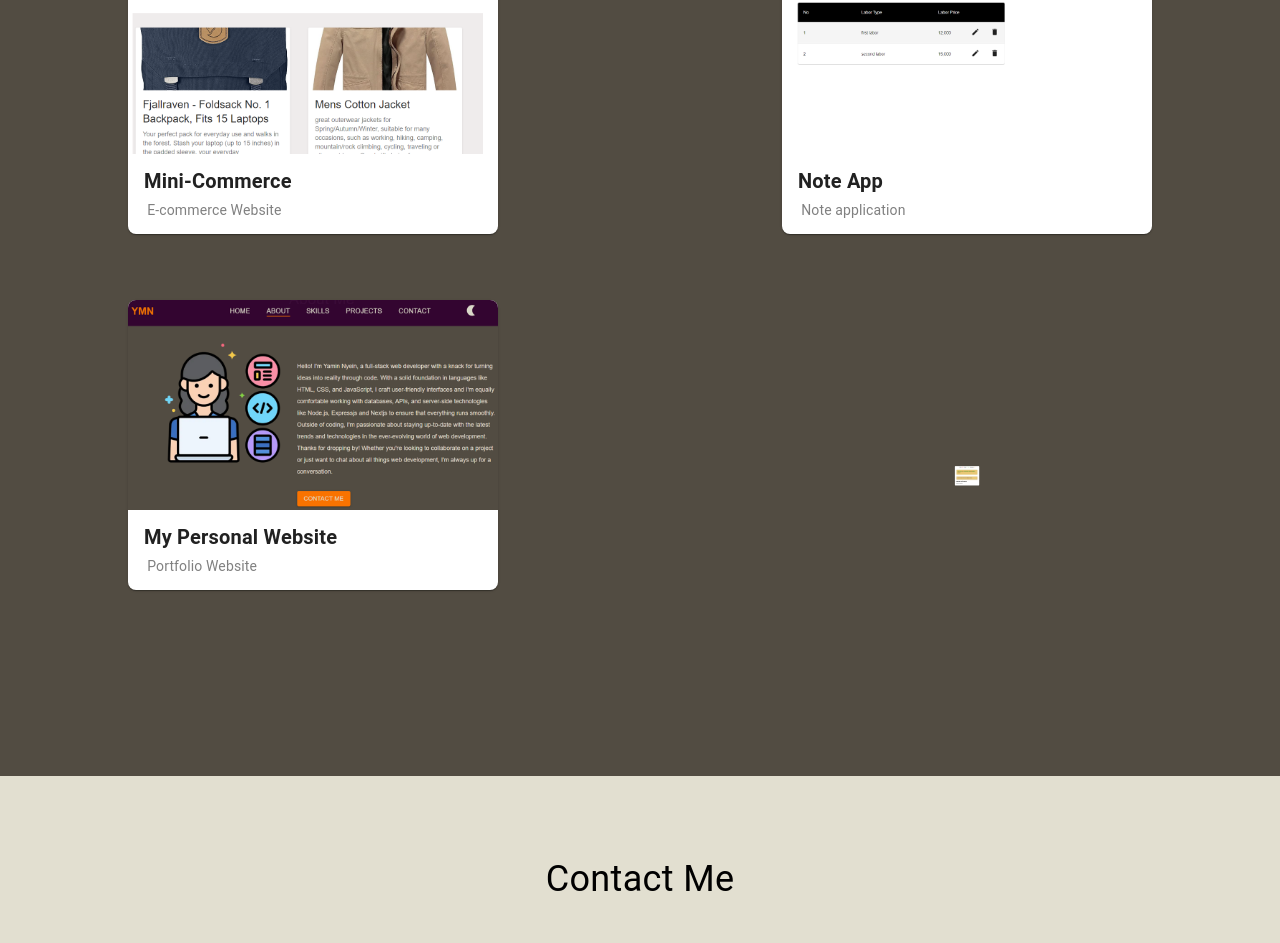
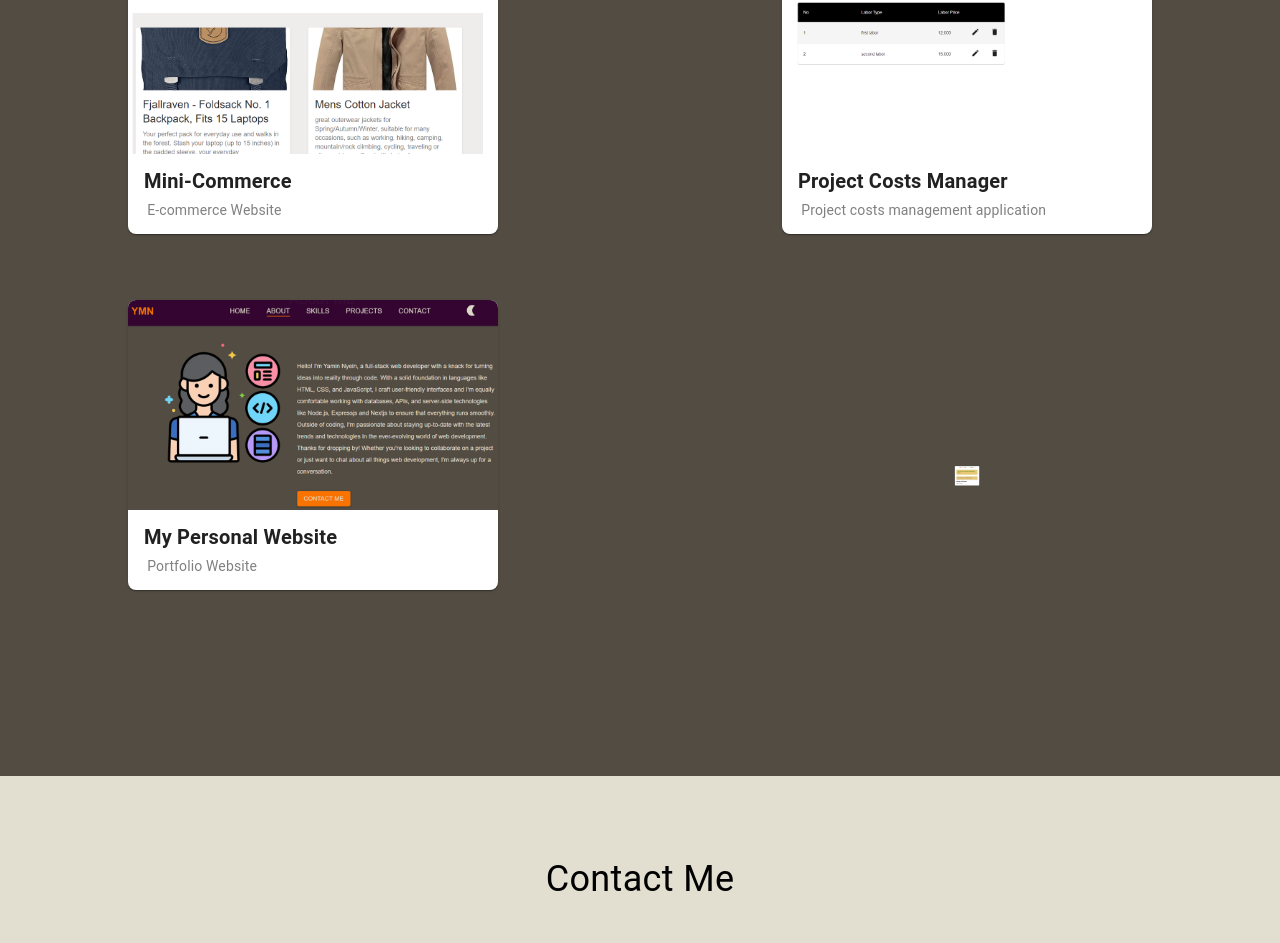
Before and after one commit to yamin227580/portfolio-site, a Next.js app: page / in a window 1280 px wide. Shown: the part 2550-3493 px from the top of the page. Built offline with nearby package versions, Linux system fonts and the light colour scheme.

Commit message:
changed_project_name

```diff
--- a/src/components/Project.tsx
+++ b/src/components/Project.tsx
@@ -27,8 +27,8 @@ const projectData = [
     href: "https://mini-commerce-sigma.vercel.app/",
   },
   {
-    name: "Note App",
-    description: "Note application",
+    name: "Project Costs Manager",
+    description: "Project costs management application",
     image: "/k.png",
     delay: "3000ms",
     className: "single",
```
